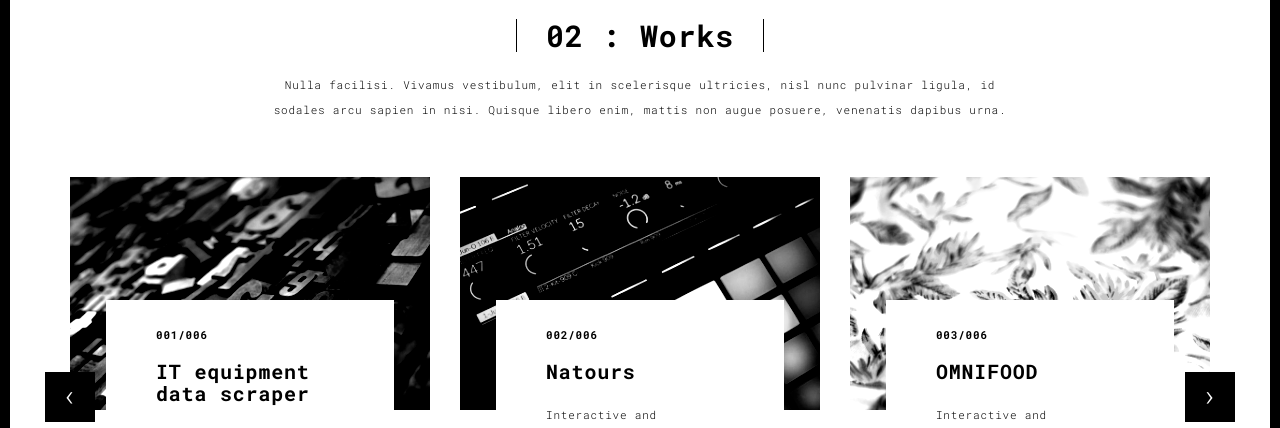
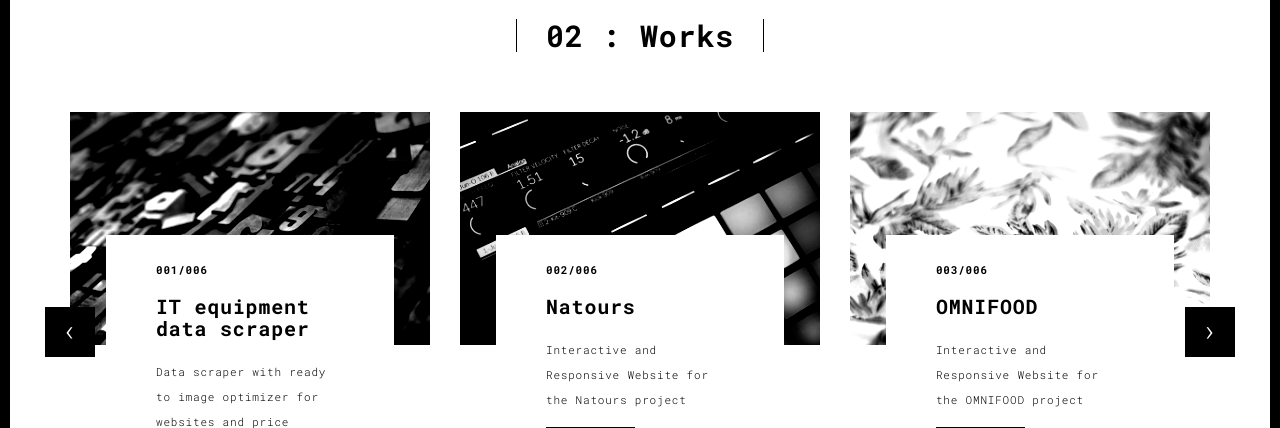
Before and after one commit to Bishal-Mahanta/portfolio, a Flask app: page /works.html in a window 1280 px wide. Shown: the part 90-518 px from the top of the page. Run offline with Flask 3, Linux system fonts and the light colour scheme; some libraries are stand-ins or nearby versions.

Commit message:
minor changes

```diff
--- a/requirements.txt
+++ b/requirements.txt
@@ -1,3 +1,4 @@
+blinker==1.9.0
 click==8.1.7
 Flask==3.0.3
 itsdangerous==2.2.0
--- a/templates/works.html
+++ b/templates/works.html
@@ -58,8 +58,8 @@
         <div class="col-sm-8 col-sm-offset-2 section-container-spacer">
           <div class="text-center">
             <h1 class="h2">02 : Works</h1>
-            <p>Nulla facilisi. Vivamus vestibulum, elit in scelerisque ultricies, nisl nunc pulvinar ligula, id sodales
-              arcu sapien in nisi. Quisque libero enim, mattis non augue posuere, venenatis dapibus urna.</p>
+            <!-- <p>Nulla facilisi. Vivamus vestibulum, elit in scelerisque ultricies, nisl nunc pulvinar ligula, id sodales
+              arcu sapien in nisi. Quisque libero enim, mattis non augue posuere, venenatis dapibus urna.</p> -->
           </div>
         </div>
 
```
